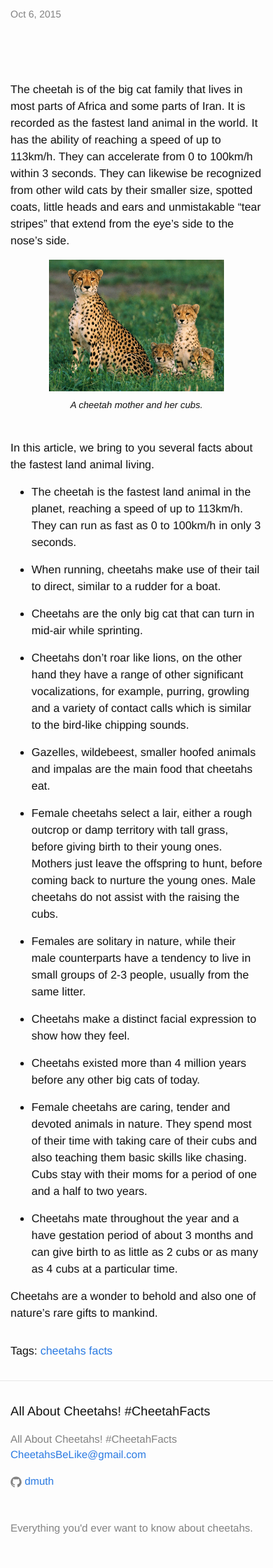
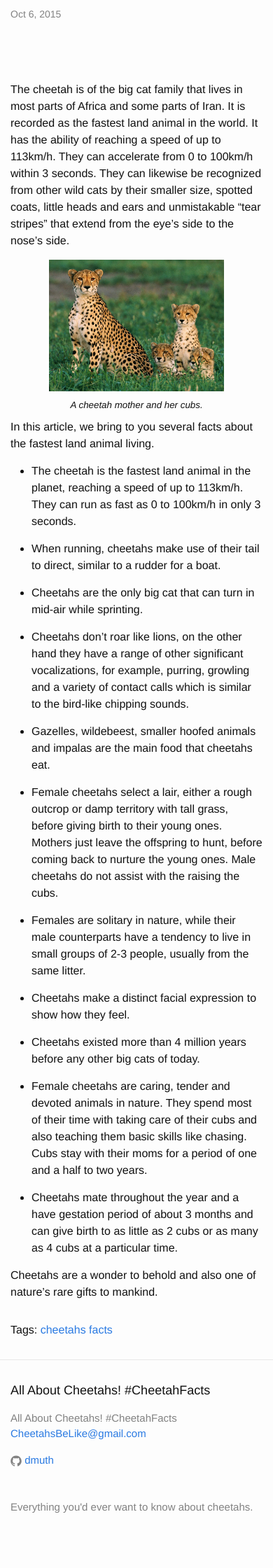
Before and after one commit to dmuth/dmuth.github.io, a Jekyll site: the page built from _posts/2015-10-06-cheetah-facts.markdown, in a window 390 px wide. Shown: the part 487-2727 px from the top of the page at 70% size. Built offline with Jekyll 4.4.1, drawn with Linux system fonts in a browser that asks for light colours; comment, search, counter and statistics services are not loaded; after the commit the page ends 2697 px from its top, so only the background shows below that.

Commit message:
Removing some of that extra whitespcae when on mobile

```diff
--- a/_sass/_layout.scss
+++ b/_sass/_layout.scss
@@ -297,7 +297,14 @@
 		float: none;
 		padding-left: 0px;
 		padding-bottom: 0px;
-		margin: auto;
+
+		/* Center this element */
+		margin-left: auto;
+		margin-right: auto;
+
+		/* Eat up some of the space that the following p tag introduces.  */
+		margin-bottom: -30px;
+
 		width: 250px;
 
 	}
```
